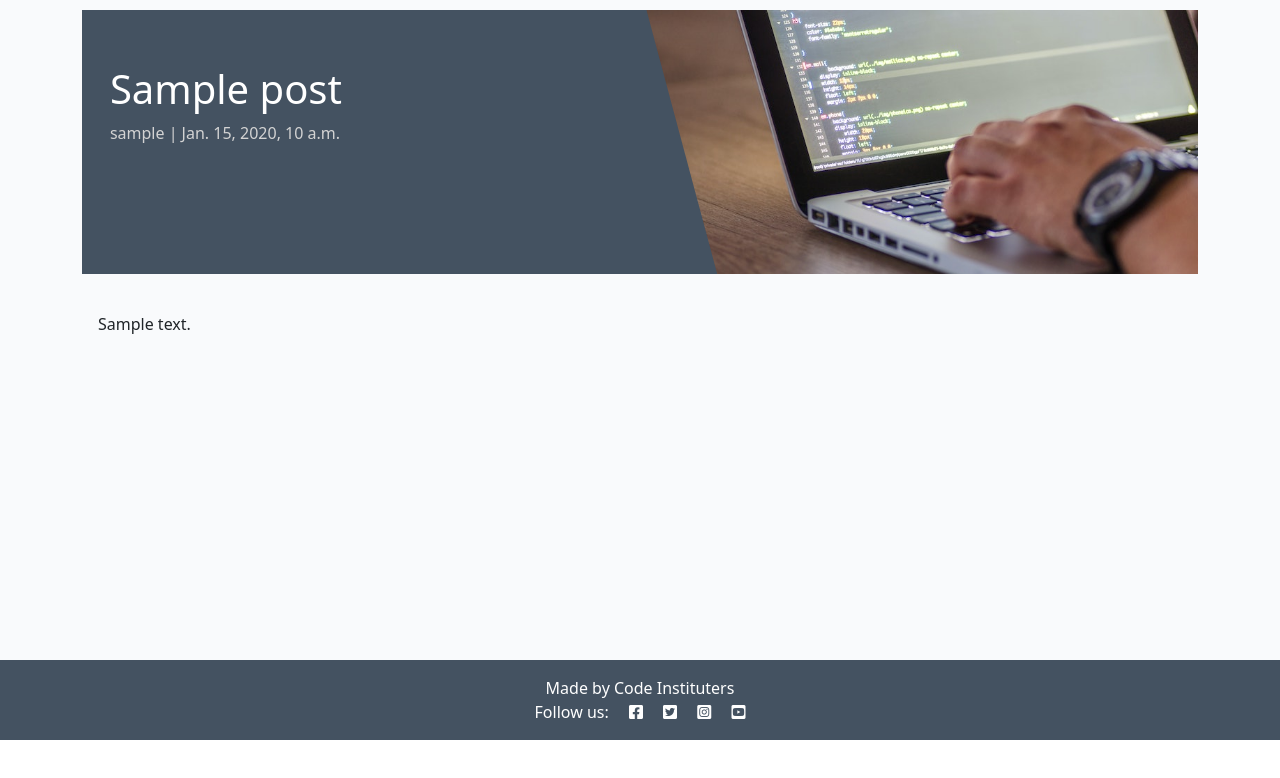
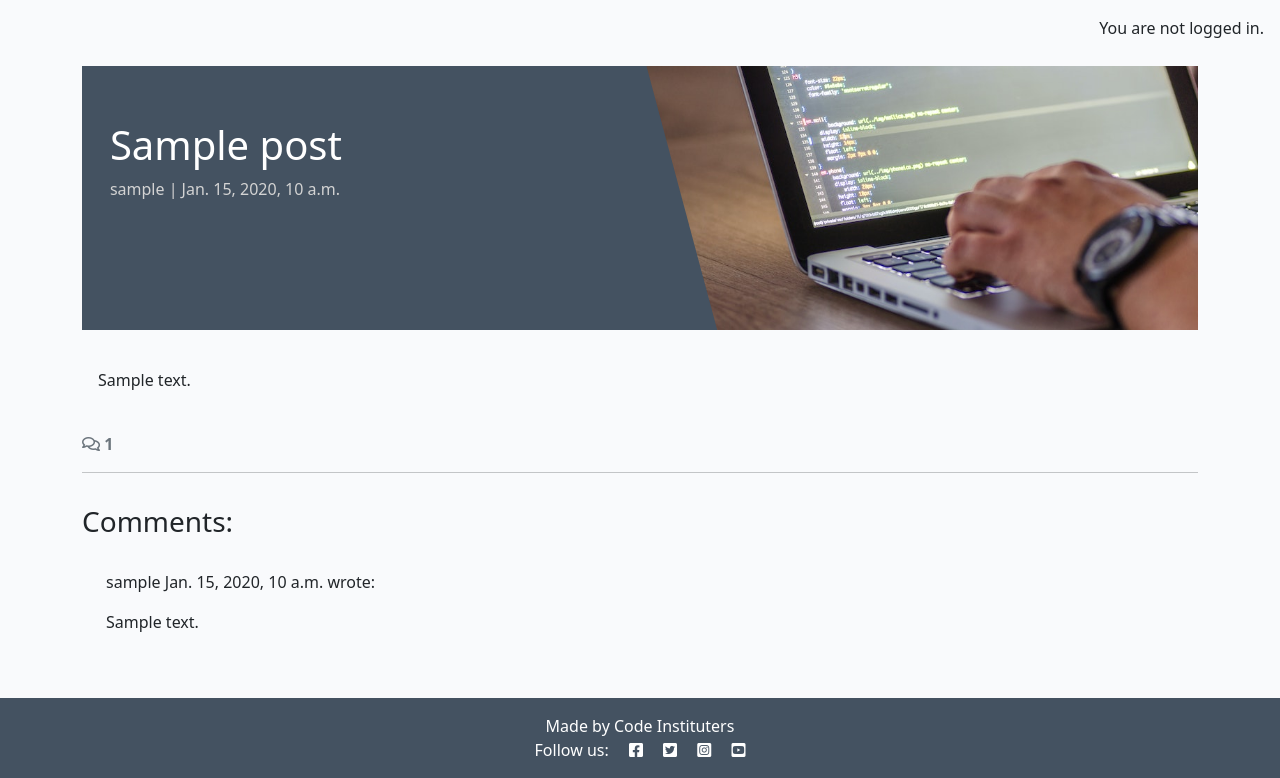
Before and after one commit to AlexandraH-code/django-blog, a Django app: a page that uses templates/base.html in a window 1280 px wide. Shown: the part 60-838 px from the top of the page. Before the commit the page ends 800 px from the top, so only its background shows below. Run offline with Django 4.2, Linux system fonts and the light colour scheme; tables that the repository leaves empty hold one stand-in row (values such as "Sample post").

Commit message:
Added comment section on blog post

```diff
--- a/blog/templates/blog/post_detail.html
+++ b/blog/templates/blog/post_detail.html
@@ -29,6 +29,48 @@
             </div>
         </div>
     </div>
+    <!-- Displaying count of comments -->
+  <div class="row">
+    <div class="col-12">
+      <strong class="text-secondary">
+        <i class="far fa-comments"></i> {{ comment_count }}
+      </strong>
+    </div>
+    <div class="col-12">
+      <hr>
+    </div>
+  </div>
+  <!-- Displaying Comments -->
+  <div class="row">
+    <div class="col-md-8 card mb-4  mt-3 ">
+      <h3>Comments:</h3>
+      <div class="card-body">
+        <!-- We want a for loop inside the empty control tags
+          to iterate through each comment in comments -->
+        {% for comment in comments %}
+        <div class="p-2 comments
+          {% if not comment.approved and comment.author == user %}
+          faded{% elif not comment.approved %} d-none{% endif %}">
+          <p class="font-weight-bold">
+            {{ comment.author }}
+            <span class="font-weight-normal">
+              {{ comment.created_on }}
+            </span> wrote:
+          </p>
+          <div id="comment{{ comment.id }}">
+            {{ comment.body | linebreaks }}
+          </div>
+          {% if not comment.approved and comment.author == user %}
+          <p class="approval">
+            This comment is awaiting approval
+          </p>
+          {% endif %}
+        </div>
+        <!-- Our for loop ends here -->
+        {% endfor %}
+      </div>
+    </div>
+  </div>
 </div>
 
 {% endblock content %}
--- a/blog/views.py
+++ b/blog/views.py
@@ -34,9 +34,15 @@ def post_detail(request, slug):
 
     queryset = Post.objects.filter(status=1)
     post = get_object_or_404(queryset, slug=slug)
+    comments = post.comments.all().order_by("-created_on")
+    comment_count = post.comments.filter(approved=True).count()
 
     return render(
         request,
         "blog/post_detail.html",
-        {"post": post},
+        {
+            "post": post,
+            "comments": comments,
+            "comment_count": comment_count,
+        },
     )
--- a/codestar/settings.py
+++ b/codestar/settings.py
@@ -27,7 +27,7 @@ TEMPLATES_DIR = os.path.join(BASE_DIR, 'templates')
 SECRET_KEY = os.environ.get("SECRET_KEY")
 
 # SECURITY WARNING: don't run with debug turned on in production!
-DEBUG = False
+DEBUG = True
 
 ALLOWED_HOSTS = [
     'localhost',
--- a/templates/base.html
+++ b/templates/base.html
@@ -74,9 +74,15 @@
     </nav>
 
     <main class="flex-shrink-0 main-bg">
+        {% if user.is_authenticated %}
+            <p class="text-end m-3">You are logged in as {{ user }}</p>
+        {% else %}
+            <p class="text-end m-3">You are not logged in. </p>
+        {% endif %}
 
         {% block content %}
         <!-- Content Goes here -->
+
         {% endblock content %}
 
     </main>
```
Also changed, not shown: templates/account/signup.html (+17 -7 lines).
